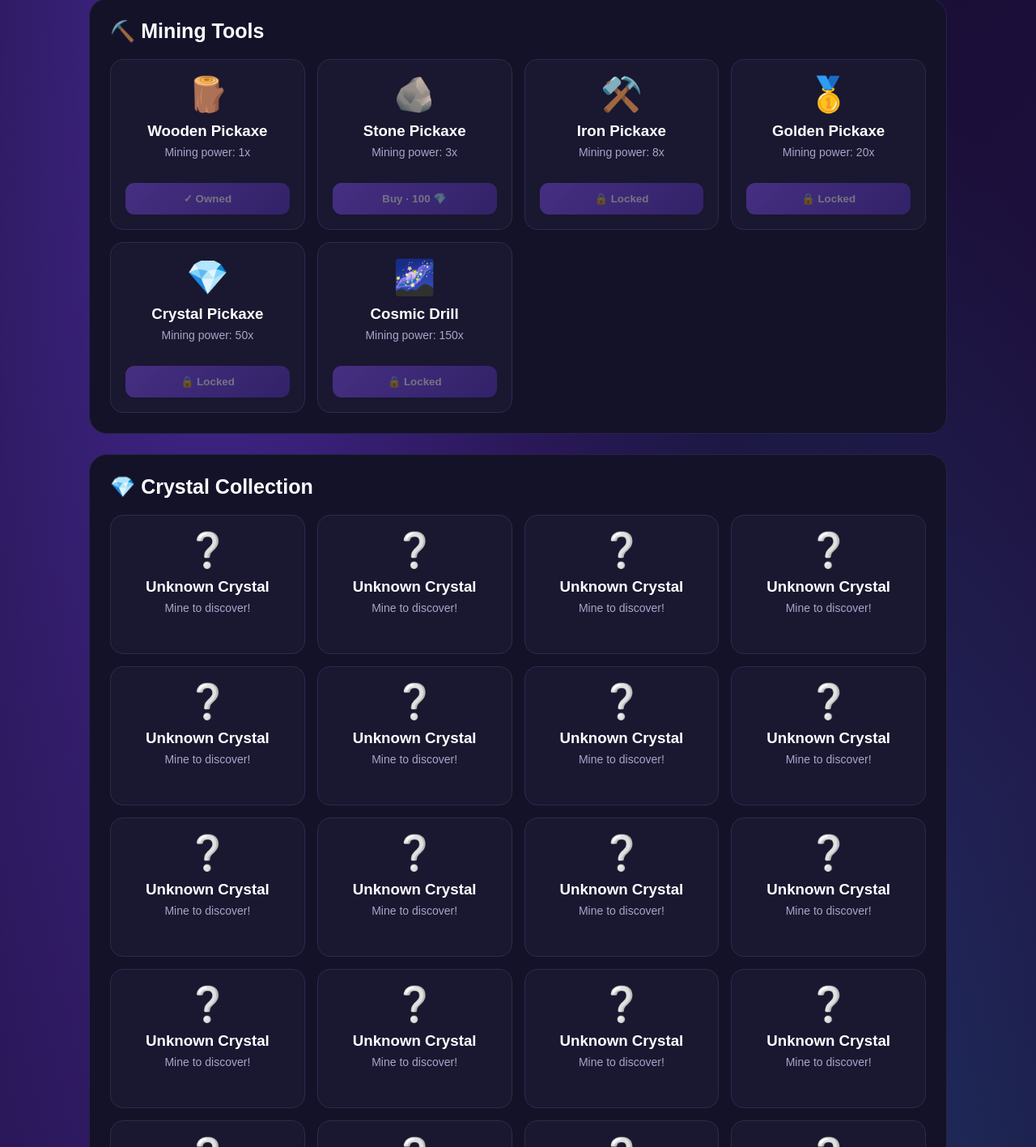
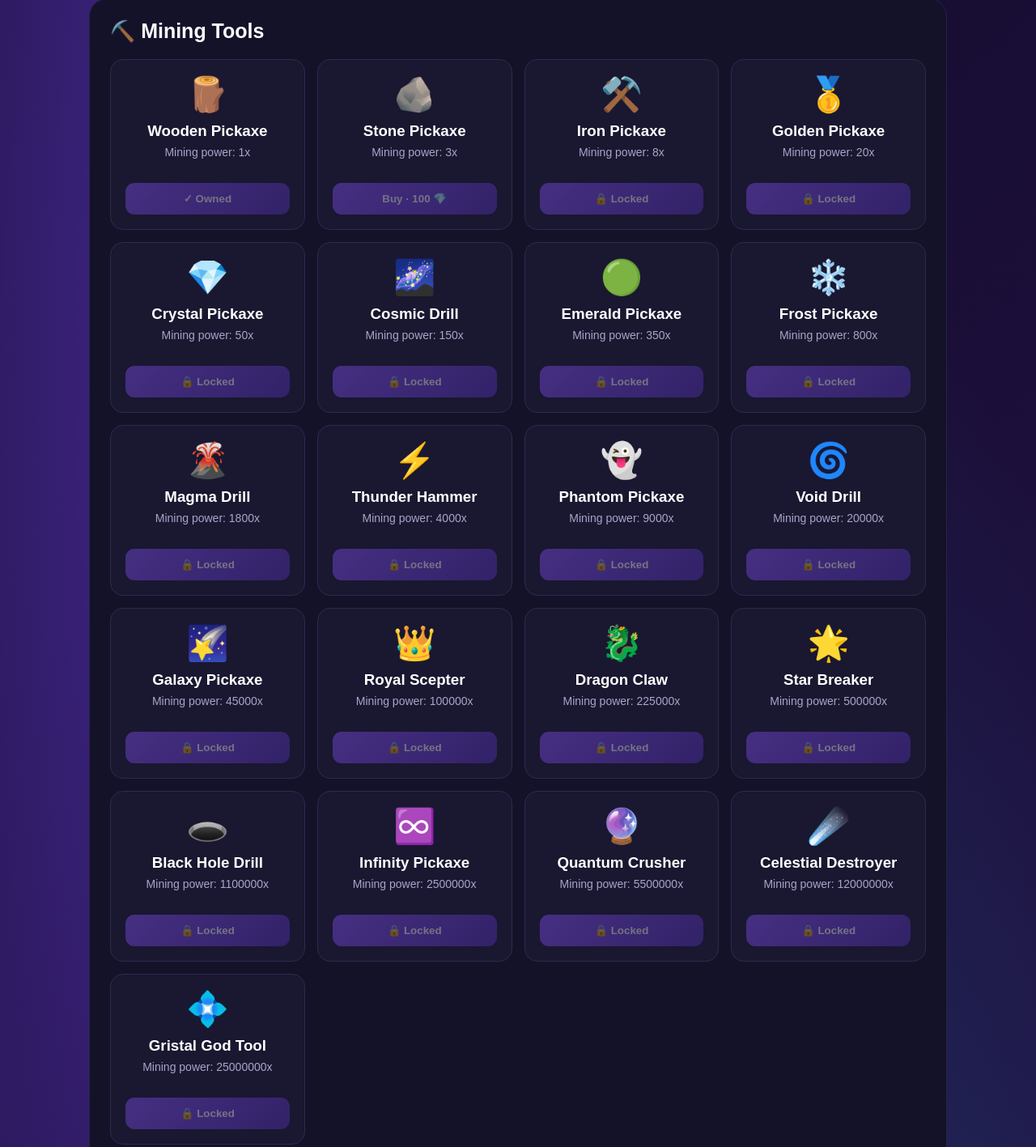
Before and after one commit to abdullahabz024237985-wq/Gristal.io, a plain HTML site: page index.html in a window 1280 px wide. Shown: the part 1648-3065 px from the top of the page at 81% size. Drawn offline with Linux system fonts and the light colour scheme.

Commit message:
Update index.html

```diff
--- a/index.html
+++ b/index.html
@@ -269,7 +269,22 @@ const tools=[
 {name:"Iron Pickaxe",emoji:"⚒️",power:8,cost:500},
 {name:"Golden Pickaxe",emoji:"🥇",power:20,cost:2000},
 {name:"Crystal Pickaxe",emoji:"💎",power:50,cost:10000},
-{name:"Cosmic Drill",emoji:"🌌",power:150,cost:50000}
+{name:"Cosmic Drill",emoji:"🌌",power:150,cost:50000},
+{name:"Emerald Pickaxe",emoji:"🟢",power:350,cost:150000},
+{name:"Frost Pickaxe",emoji:"❄️",power:800,cost:400000},
+{name:"Magma Drill",emoji:"🌋",power:1800,cost:1000000},
+{name:"Thunder Hammer",emoji:"⚡",power:4000,cost:2500000},
+{name:"Phantom Pickaxe",emoji:"👻",power:9000,cost:6000000},
+{name:"Void Drill",emoji:"🌀",power:20000,cost:15000000},
+{name:"Galaxy Pickaxe",emoji:"🌠",power:45000,cost:40000000},
+{name:"Royal Scepter",emoji:"👑",power:100000,cost:100000000},
+{name:"Dragon Claw",emoji:"🐉",power:225000,cost:250000000},
+{name:"Star Breaker",emoji:"🌟",power:500000,cost:600000000},
+{name:"Black Hole Drill",emoji:"🕳️",power:1100000,cost:1500000000},
+{name:"Infinity Pickaxe",emoji:"♾️",power:2500000,cost:4000000000},
+{name:"Quantum Crusher",emoji:"🔮",power:5500000,cost:10000000000},
+{name:"Celestial Destroyer",emoji:"☄️",power:12000000,cost:25000000000},
+{name:"Gristal God Tool",emoji:"💠",power:25000000,cost:60000000000}
 ];
 
 const gristalWorlds=[
```
